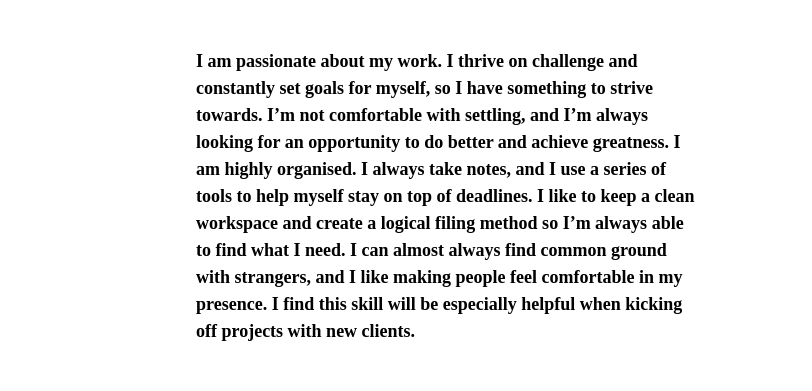
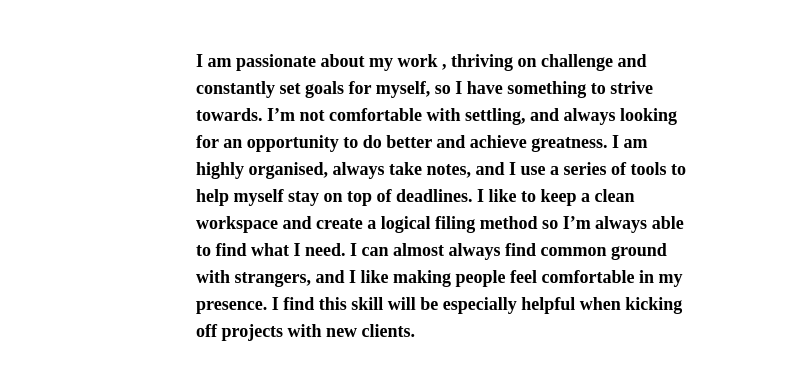
Before and after one commit to shuklasanat/portfolio, a plain HTML site: page index.html in a window 1280 px wide. Shown: the part 143-534 px from the top of the page, 468-1280 px from the left. Drawn offline with nearby package versions, Linux system fonts and the light colour scheme.

Commit message:
Update index.html

```diff
--- a/index.html
+++ b/index.html
@@ -62,10 +62,10 @@ h1, h2, h3, h4, h5, h6 {
     <div class="w3-col m6 w3-padding-large">
       <h1 class="w3-center">ABOUT ME</h1><br>
 
-      <p class="w3-large"><b>I am passionate about my work. I thrive on challenge and constantly set goals for myself, so I have something to strive
+      <p class="w3-large"><b>I am passionate about my work , thriving on challenge and constantly set goals for myself, so I have something to strive
     towards.
-    I’m not comfortable with settling, and I’m always looking for an opportunity to do better and achieve greatness.
-    I am highly organised. I always take notes, and I use a series of tools to help myself stay on top of deadlines.
+    I’m not comfortable with settling, and always looking for an opportunity to do better and achieve greatness.
+    I am highly organised, always take notes, and I use a series of tools to help myself stay on top of deadlines.
     I like to keep a clean workspace and create a logical filing method so I’m always able to find what I need.
     I can almost always find common ground with strangers, and I like making people feel comfortable in my presence.
     I find this skill will be especially helpful when kicking off projects with new clients. </b></p>
```
